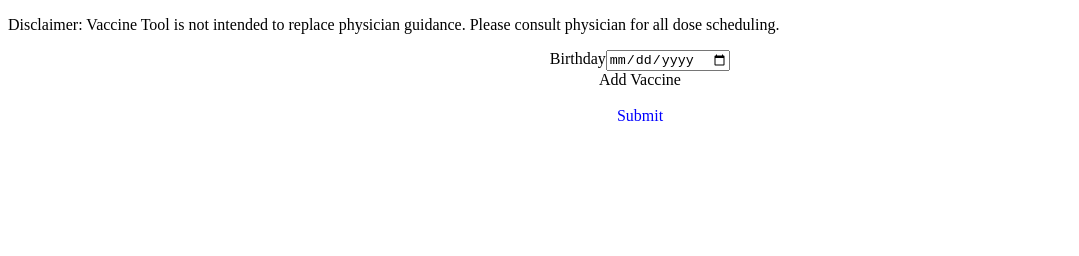
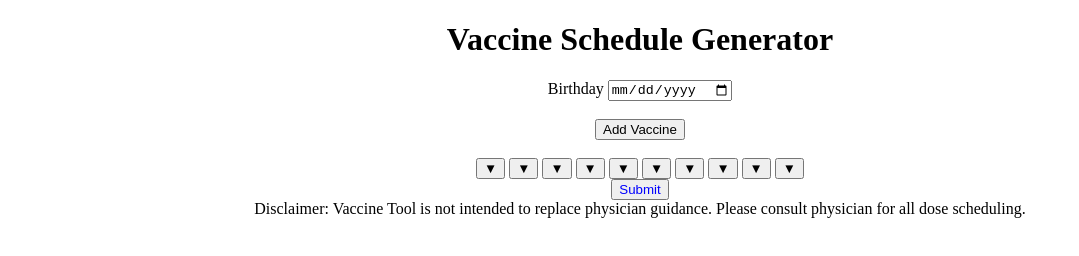
Before and after one commit to vaccinetool/vaccinetool.github.io, a plain HTML site: page index.html in a window 1280 px wide. Shown: the whole page, without its empty margins (0-1079 px from the left). Drawn offline with nearby package versions, Linux system fonts and the light colour scheme.

Commit message:
Update index.html

```diff
--- a/index.html
+++ b/index.html
@@ -1,25 +1,25 @@
 <!DOCTYPE html>
 <html>
 <head>
-	  <link rel='stylesheet' type='text/css' href='https://vaccinetool.github.io/style.css'>
+	  <link rel='stylesheet' type='text/css' href='style.css'>
 </head>
 <body>
 
-<p>Disclaimer: Vaccine Tool is not intended to replace physician guidance. Please consult physician for all dose scheduling.</p>
+<div id='container'>
+  <h1 id='title'>Vaccine Schedule Generator</h1>
+  <form class='birthday'>Birthday  <input type='date' id='birthday1'></form>
 
-<div id='container'>
-  <form class='birthday'>Birthday<input type='date' id='birthday1'></form>
+  <div><br></div>
 
-  <div id = 'addName'>Add Vaccine</div>
+  <button id = 'addName'>Add Vaccine</button>
 <div><br></div>
 
 
 
-  <!-- jQuery Example -->
   <div></div>
 
   <form id ='choice1' class='entry1'>Vaccine: <select><option>Varicella</option><option>DTaP</option><option>Hep B</option><option>HiB (ActHIB, Pentacel, or Hiberix)</option><option>HiB (PedvaxHIB)</option><option>MMR (measles, mumps, rubella)</option><option>Pneumococcal (PCV13)</option><option>Poliovirus</option><option>Rotavirus (Rotarix/RV1)</option><option>Rotavirus (RotaTeq)</option></select></form>
-  <form class='entry1 line1'>Date<input type='date' id='date1'></form><div class='entry1 line1' id='adddose1'>Add Dose</div>
+  <form class='entry1 line1'>Date<input type='date' id='date1'></form><button class='entry1 line1' id='adddose1'>Add Dose</button>
 
   <form class='dosedates1' id='vaccine1date1'>Date<input type='date' id='vaccine1a'></form>
   <form class='dosedates1' id='vaccine1date2'>Date<input type='date' id='vaccine1b'></form>
@@ -30,7 +30,7 @@
   <div class='entry1'><br></div>
 
   <form id ='choice2' class='entry2'>Vaccine: <select><option>Varicella</option><option>DTaP</option><option>Hep B</option><option>HiB (ActHIB, Pentacel, or Hiberix)</option><option>HiB (PedvaxHIB)</option><option>MMR (measles, mumps, rubella)</option><option>Pneumococcal (PCV13)</option><option>Poliovirus</option><option>Rotavirus (Rotarix/RV1)</option><option>Rotavirus (RotaTeq)</option></select></form>
-  <form class='entry2 line2'>Date<input type='date' id='date2'></form><div class='entry2 line2' id='adddose2'>Add Dose</div>
+  <form class='entry2 line2'>Date<input type='date' id='date2'></form><button class='entry2 line2' id='adddose2'>Add Dose</button>
 
   <form class='dosedates2' id='vaccine2date1'>Date<input type='date' id='vaccine2a'></form>
   <form class='dosedates2' id='vaccine2date2'>Date<input type='date' id='vaccine2b'></form>
@@ -41,7 +41,7 @@
   <div class='entry2'><br></div>
 
   <form id ='choice3' class='entry3'>Vaccine:<select><option>Varicella</option><option>DTaP</option><option>Hep B</option><option>HiB (ActHIB, Pentacel, or Hiberix)</option><option>HiB (PedvaxHIB)</option><option>MMR (measles, mumps, rubella)</option><option>Pneumococcal (PCV13)</option><option>Poliovirus</option><option>Rotavirus (Rotarix/RV1)</option><option>Rotavirus (RotaTeq)</option></select></form>
-  <form class='entry3 line3'>Date<input type='date' id='date3'></form><div class='entry3 line3' id='adddose3'>Add Dose</div>
+  <form class='entry3 line3'>Date<input type='date' id='date3'></form><button class='entry3 line3' id='adddose3'>Add Dose</button>
 
   <form class='dosedates3' id='vaccine3date1'>Date<input type='date' id='vaccine3a'></form>
   <form class='dosedates3' id='vaccine3date2'>Date<input type='date' id='vaccine3b'></form>
@@ -52,7 +52,7 @@
   <div class='entry3'><br></div>
 
   <form id ='choice4' class='entry4'>Vaccine:<select><option>Varicella</option><option>DTaP</option><option>Hep B</option><option>HiB (ActHIB, Pentacel, or Hiberix)</option><option>HiB (PedvaxHIB)</option><option>MMR (measles, mumps, rubella)</option><option>Pneumococcal (PCV13)</option><option>Poliovirus</option><option>Rotavirus (Rotarix/RV1)</option><option>Rotavirus (RotaTeq)</option></select></form>
-  <form class='entry4 line4'>Date<input type='date' id='date4'></form><div class='entry4 line4' id='adddose4'>Add Dose</div>
+  <form class='entry4 line4'>Date<input type='date' id='date4'></form><button class='entry4 line4' id='adddose4'>Add Dose</button>
 
   <form class='dosedates4' id='vaccine4date1'>Date<input type='date' id='vaccine4a'></form>
   <form class='dosedates4' id='vaccine4date2'>Date<input type='date' id='vaccine4b'></form>
@@ -63,7 +63,7 @@
   <div class='entry4'><br></div>
 
   <form id ='choice5' class='entry5'>Vaccine:<select><option>Varicella</option><option>DTaP</option><option>Hep B</option><option>HiB (ActHIB, Pentacel, or Hiberix)</option><option>HiB (PedvaxHIB)</option><option>MMR (measles, mumps, rubella)</option><option>Pneumococcal (PCV13)</option><option>Poliovirus</option><option>Rotavirus (Rotarix/RV1)</option><option>Rotavirus (RotaTeq)</option></select></form>
-  <form class='entry5 line5'>Date<input type='date' id='date5'></form><div class='entry5 line5' id='adddose5'>Add Dose</div>
+  <form class='entry5 line5'>Date<input type='date' id='date5'></form><button class='entry5 line5' id='adddose5'>Add Dose</button>
 
   <form class='dosedates5' id='vaccine5date1'>Date<input type='date' id='vaccine5a'></form>
   <form class='dosedates5' id='vaccine5date2'>Date<input type='date' id='vaccine5b'></form>
@@ -74,7 +74,7 @@
   <div class='entry5'><br></div>
 
   <form id ='choice6' class='entry6'>Vaccine:<select><option>Varicella</option><option>DTaP</option><option>Hep B</option><option>HiB (ActHIB, Pentacel, or Hiberix)</option><option>HiB (PedvaxHIB)</option><option>MMR (measles, mumps, rubella)</option><option>Pneumococcal (PCV13)</option><option>Poliovirus</option><option>Rotavirus (Rotarix/RV1)</option><option>Rotavirus (RotaTeq)</option></select></form>
-  <form class='entry6 line6'>Date<input type='date' id='date6'></form><div class='entry6 line6' id='adddose6'>Add Dose</div>
+  <form class='entry6 line6'>Date<input type='date' id='date6'></form><button class='entry6 line6' id='adddose6'>Add Dose</button>
 
   <form class='dosedates6' id='vaccine6date1'>Date<input type='date' id='vaccine6a'></form>
   <form class='dosedates6' id='vaccine6date2'>Date<input type='date' id='vaccine6b'></form>
@@ -85,7 +85,7 @@
   <div class='entry6'><br></div>
 
   <form id ='choice7' class='entry7'>Vaccine:<select><option>Varicella</option><option>DTaP</option><option>Hep B</option><option>HiB (ActHIB, Pentacel, or Hiberix)</option><option>HiB (PedvaxHIB)</option><option>MMR (measles, mumps, rubella)</option><option>Pneumococcal (PCV13)</option><option>Poliovirus</option><option>Rotavirus (Rotarix/RV1)</option><option>Rotavirus (RotaTeq)</option></select></form>
-  <form class='entry7 line7'>Date<input type='date' id='date7'></form><div class='entry7 line7' id='adddose7'>Add Dose</div>
+  <form class='entry7 line7'>Date<input type='date' id='date7'></form><button class='entry7 line7' id='adddose7'>Add Dose</button>
 
   <form class='dosedates7' id='vaccine7date1'>Date<input type='date' id='vaccine7a'></form>
   <form class='dosedates7' id='vaccine7date2'>Date<input type='date' id='vaccine7b'></form>
@@ -96,7 +96,7 @@
   <div class='entry7'><br></div>
 
   <form id ='choice8' class='entry8'>Vaccine:<select><option>Varicella</option><option>DTaP</option><option>Hep B</option><option>HiB (ActHIB, Pentacel, or Hiberix)</option><option>HiB (PedvaxHIB)</option><option>MMR (measles, mumps, rubella)</option><option>Pneumococcal (PCV13)</option><option>Poliovirus</option><option>Rotavirus (Rotarix/RV1)</option><option>Rotavirus (RotaTeq)</option></select></form>
-  <form class='entry8 line8'>Date<input type='date' id='date8'></form><div class='entry8 line8' id='adddose8'>Add Dose</div>
+  <form class='entry8 line8'>Date<input type='date' id='date8'></form><button class='entry8 line8' id='adddose8'>Add Dose</button>
 
   <form class='dosedates8' id='vaccine8date1'>Date<input type='date' id='vaccine8a'></form>
   <form class='dosedates8' id='vaccine8date2'>Date<input type='date' id='vaccine8b'></form>
@@ -108,53 +108,56 @@
 
 
   <div class='dtap'></div>
-  <div class='dtapbutton'></div>
+  <input type="button" value=&#9660; class="dtapbutton" />
   <div class='dtap2'></div>
 
   <div class='hepb'></div>
-  <div class='hepbbutton'></div>
+  <input type="button" value=&#9660; class='hepbbutton' />
   <div class='hepb2'></div>
 
   <div class='hib'></div>
-  <div class='hibbutton'></div>
+  <input type="button" value=&#9660; class='hibbutton' />
   <div class='hib2'></div>
 
   <div class='pedvax'></div>
-  <div class='pedvaxbutton'></div>
+  <input type="button" value=&#9660; class='pedvaxbutton' />
   <div class='pedvax2'></div>
 
   <div class='pcv'></div>
-  <div class='pcvbutton'></div>
+  <input type="button" value=&#9660; class='pcvbutton' />
   <div class='pcv2'></div>
 
   <div class='rotarix'></div>
-  <div class='rotarixbutton'></div>
+  <input type="button" value=&#9660; class='rotarixbutton' />
   <div class='rotarix2'></div>
 
   <div class='rotateq'></div>
-  <div class='rotateqbutton'></div>
+  <input type="button" value=&#9660; class='rotateqbutton' />
   <div class='rotateq2'></div>
 
   <div class='polio'></div>
-  <div class='poliobutton'></div>
+  <input type="button" value=&#9660; class='poliobutton' />
   <div class='polio2'></div>
 
   <div class='mmr'></div>
-  <div class='mmrbutton'></div>
+  <input type="button" value=&#9660; class='mmrbutton' />
   <div class='mmr2'></div>
 
   <div class='varicella'></div>
-  <div class='varicellabutton'></div>
+  <input type="button" value=&#9660; class='varicellabutton' />
   <div class='varicella2'></div>
 
-  <div id = 'add'>Submit</div>
+  <button id = 'add'>Submit</button>
+
+  <div id='disclaimer'>Disclaimer: Vaccine Tool is not intended to replace physician guidance. Please consult physician for all dose scheduling.</div>
+
 </div>
 
   <script
     src="https://code.jquery.com/jquery-3.2.1.min.js"
     integrity="sha256-hwg4gsxgFZhOsEEamdOYGBf13FyQuiTwlAQgxVSNgt4="
     crossorigin="anonymous"></script>
-  <script src="https://vaccinetool.github.io/practice.js"></script>
+  <script src="practice.js"></script>
 
 </body>
 </html>
```
